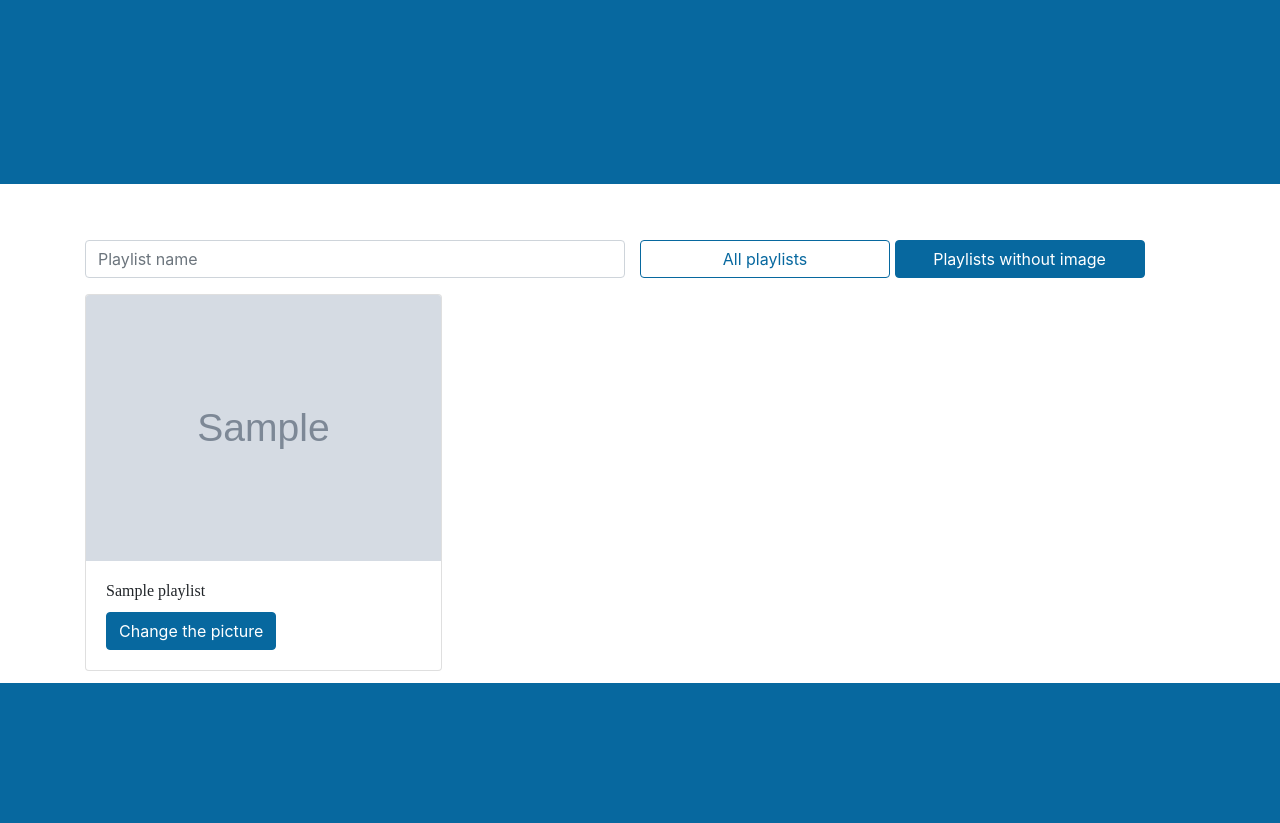
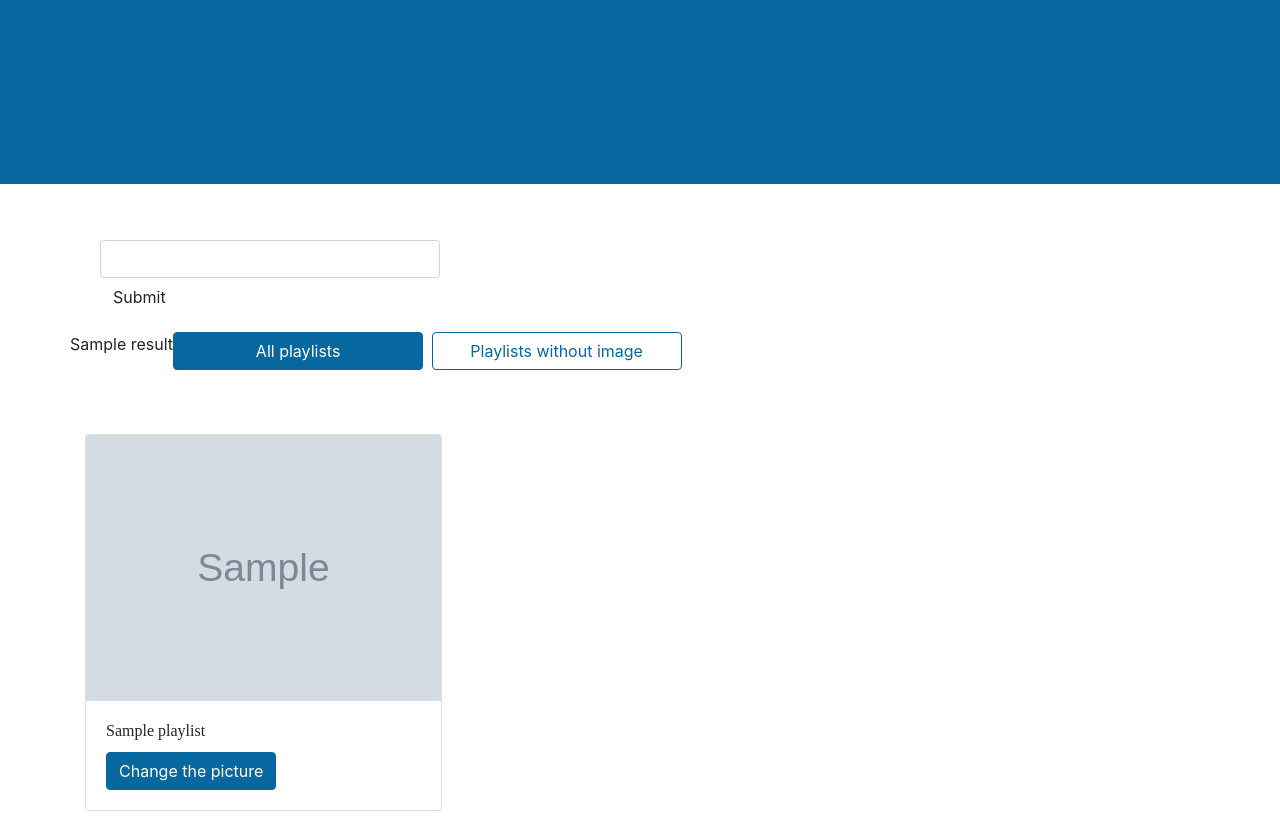
Before and after one commit to woutkonings/imagemyplaylist, a Flask app: template flaskr/templates/playlists.html in a window 1280 px wide. Shown: the part 616-1439 px from the top of the page. Before the commit the page ends 1299 px from the top, so only its background shows below. Run offline with Flask 2, Linux system fonts and the light colour scheme; the template is opened without the code that fills it: most values are stand-ins (such as "Sample title", 1, 10 or a date in 2020); grey boxes marked "Sample" are stand-in pictures; some libraries are stand-ins or nearby versions; some web fonts are replaced.

Commit message:
conjo javascript

```diff
--- a/flaskr/templates/playlists.html
+++ b/flaskr/templates/playlists.html
@@ -1,4 +1,26 @@
 {% extends "base.html" %}
+
+
+{% block scripts_content %}
+
+<script src="//ajax.googleapis.com/ajax/libs/jquery/1.9.1/jquery.min.js"></script>
+        <script type=text/javascript>
+            $(function() {
+              $('a#process_input').bind('click', function() {
+                $.getJSON('/searchplaylists', {
+                  searchterm: $('input[name="searchterm"]').val(),
+                }, function(data) {
+                  $("#playlists_data").text(data.playlists_data);
+                });
+                return false;
+              });
+            });
+        </script>
+
+{% endblock %}
+
+
+
 {% block header_content %}
 <div class="container h-100">
             <div class="row h-100">
@@ -25,24 +47,39 @@
 <section class="container">
 
             <div class="row">
-                <div class="col-lg-6">
-                    <input class="form-control" type="text" placeholder="Playlist name">
+
+                <div class="container">
+                    <form>
+                        <div class="col-lg-4">
+                            <input class="form-control" type="text" text="Playlist name" name="searchterm">
+                            <a href="#" id="process_input"><button class='btn btn-default'>Submit</button></a>
+                        </div>
+                        <p id=playlists_data></p>
+                    </form>
+
                 </div>
 
+                {{result}}
 
                 {% if allplaylist%}
-                <div class="pb-3">
+                <div class="pb-2">
+                                <button type="button" class="btn btn-outline-primary" style="width: 250px">All playlists</button>
+                                <button type="button" class="btn btn-primary mr-1" style="width: 250px">Playlists without image</button>
+                </div>
+                {% else %}
+                <div class="pb-2">
                                 <button type="button" class="btn btn-primary mr-1" style="width: 250px">All playlists</button>
                                 <button type="button" class="btn btn-outline-primary" style="width: 250px">Playlists without image</button>
-                </div>
-                {% else %}
-                <div class="pb-3">
-                                <button type="button" class="btn btn-outline-primary" style="width: 250px">All playlists</button>
-                                <button type="button" class="btn btn-primary mr-1" style="width: 250px">Playlists without image</button>
                 </div>
                 {% endif %}
             </div>
 
+            <section id="playlist_data">
+
+
+            {% if updated %}
+                {{playlists_data}}
+            {% endif %}
 
 
             <div class="container h-100">
@@ -69,4 +106,5 @@
                 </div>
             </div>
         </section>
+    </section>
 {% endblock %}
--- a/flaskr/templates/query.html
+++ b/flaskr/templates/query.html
@@ -1,4 +1,6 @@
 {% extends "base.html" %}
+
+
 {% block header_content %}
 <div class="container h-100">
             <div class="row h-100">
```
Also changed, not shown: flaskr/__init__.py (+14 -2 lines).
